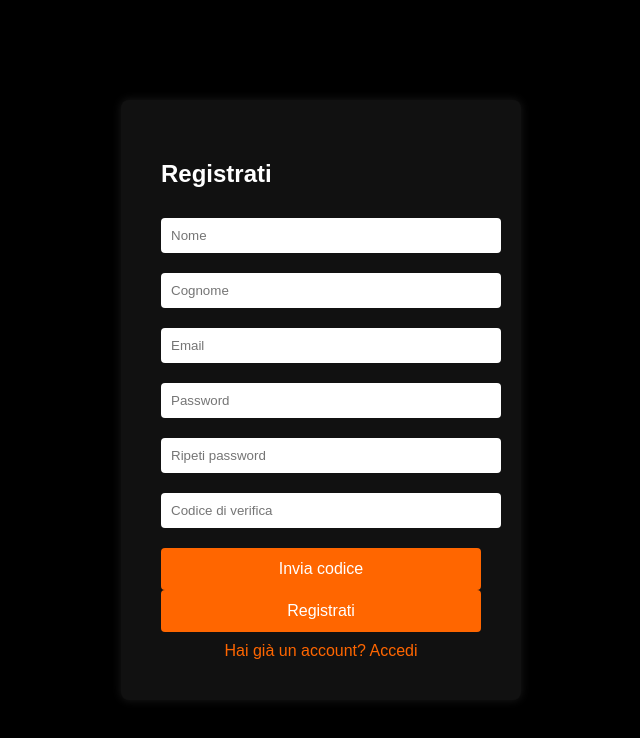
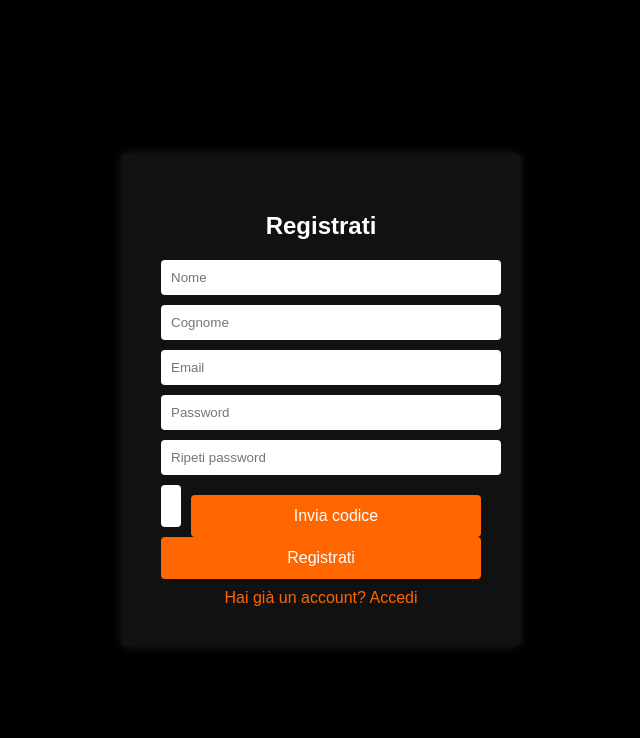
Before and after one commit to Stacco02/staccoa.it, a plain HTML site: page register.html in a window 1280 px wide. Shown: the whole page, without its empty margins (319-959 px from the left). Drawn offline with nearby package versions, Linux system fonts and the light colour scheme.

Commit message:
Refactor registration form layoAggiorna register.html per reindirizzare a home.htmlut and styles
Updated form layout and styling for better usability.

```diff
--- a/register.html
+++ b/register.html
@@ -4,14 +4,14 @@
     <meta charset="UTF-8">
     <title>Registrazione - Staccoa.it</title>
     <style>
-        body { background-color: #000; color: #fff; font-family: Arial, sans-serif; display: flex; align-items: center; justify-content: center; height: 100vh; margin:0; }
+        body { background-color: #000; color: #fff; font-family: Arial, sans-serif; display: flex; align-items: center; justify-content: center; height: 100vh; margin: 0; }
         .form-container { background-color: #111; padding: 40px; border-radius: 8px; box-shadow: 0 0 10px rgba(255,255,255,0.1); width: 320px; }
-        .form-container h2 { margin-bottom: 20px; }
-        .form-container input { width: 100%; padding: 10px; margin: 10px 0; border-radius: 4px; border: none; }
+        .form-container h2 { margin-bottom: 20px; text-align: center; }
+        .form-container input { width: 100%; padding: 10px; margin-bottom: 10px; border-radius: 4px; border: none; }
         .form-container button { width: 100%; background-color: #ff6600; color: #fff; padding: 12px; border: none; border-radius: 4px; font-size: 16px; cursor: pointer; }
         .form-container button:hover { background-color: #e65c00; }
         .form-container a { color: #ff6600; text-decoration: none; display: block; margin-top: 10px; text-align: center; }
-        .small-btn { width: auto; margin-top: 10px; }
+        .small-btn { width: auto; margin-top: 10px; display: inline-block; }
     </style>
 </head>
 <body>
@@ -23,8 +23,10 @@
             <input type="email" id="email" placeholder="Email" required>
             <input type="password" id="password" placeholder="Password" required>
             <input type="password" id="confirmPassword" placeholder="Ripeti password" required>
-            <input type="text" id="codice" placeholder="Codice di verifica" required>
-            <button type="button" class="small-btn" onclick="inviaCodice()">Invia codice</button>
+            <div style="display:flex; gap:10px;">
+              <input type="text" id="codice" placeholder="Codice di verifica" required style="flex:1;">
+              <button type="button" class="small-btn" onclick="inviaCodice()">Invia codice</button>
+            </div>
             <button type="submit">Registrati</button>
         </form>
         <a href="login.html">Hai già un account? Accedi</a>
@@ -62,7 +64,7 @@
             }
             if (inserted === window.generatedCode) {
                 alert("Registrazione completata!");
-                window.location.href = 'index.html';
+                window.location.href = 'home.html';
             } else {
                 alert("Codice errato o scaduto.");
             }
```
